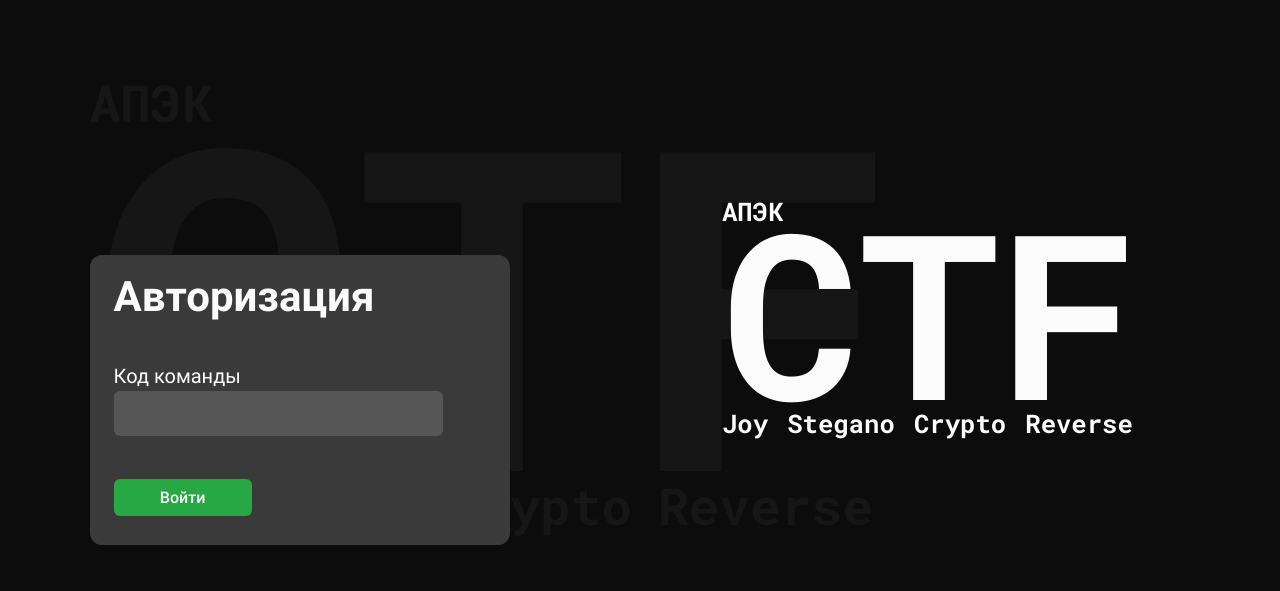
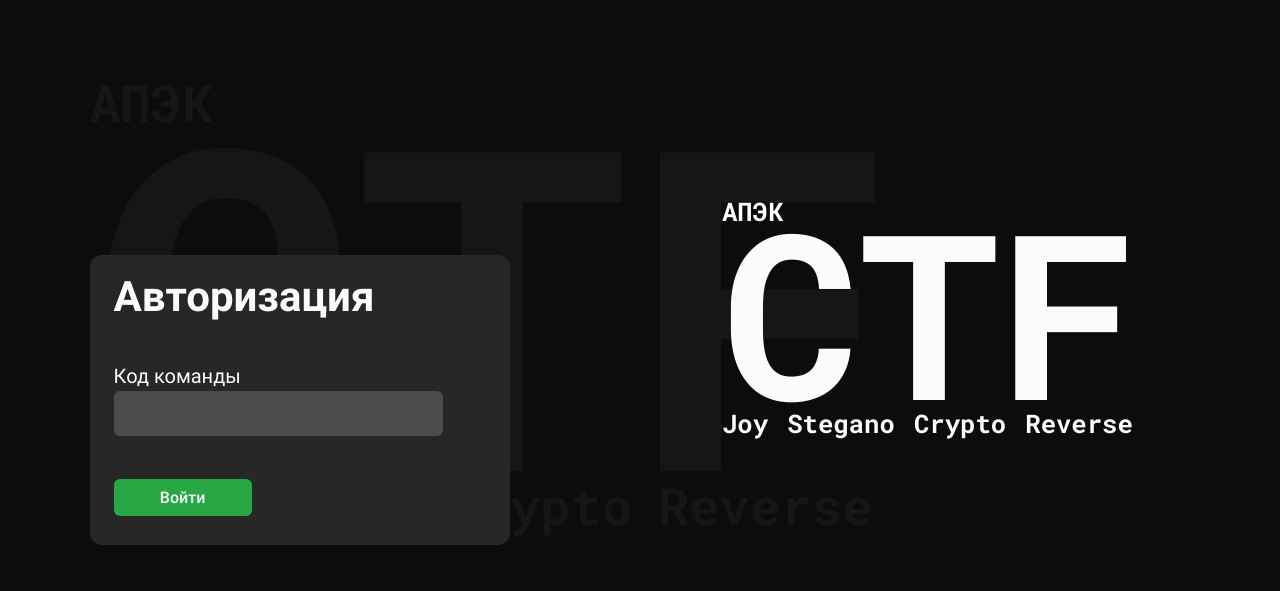
Before and after one commit to whymisfit/apec_ctf, a Django app: page /signin/ in a window 1280 px wide. Shown: the top 591 px of the page. Run offline with Django 3.2, Linux system fonts and the light colour scheme; some libraries are stand-ins or nearby versions.

Commit message:
minor update style

```diff
--- a/apec_ctf/static/css/style.css
+++ b/apec_ctf/static/css/style.css
@@ -85,7 +85,7 @@ body {
     position: absolute;
     width: 420px;
     height: 290px;
-    background-color: #3A3A3A;
+    background-color: #272727;
     padding: 10px 24px;
     border-radius: 12px;
     margin-top: calc(50vh - 145px);
@@ -112,7 +112,7 @@ body {
     width: 329px;
     height: 45px;
     border-radius: 6px;
-    background-color: #565656;
+    background-color: #4B4B4B;
     border-color: transparent;
 }
 
```
